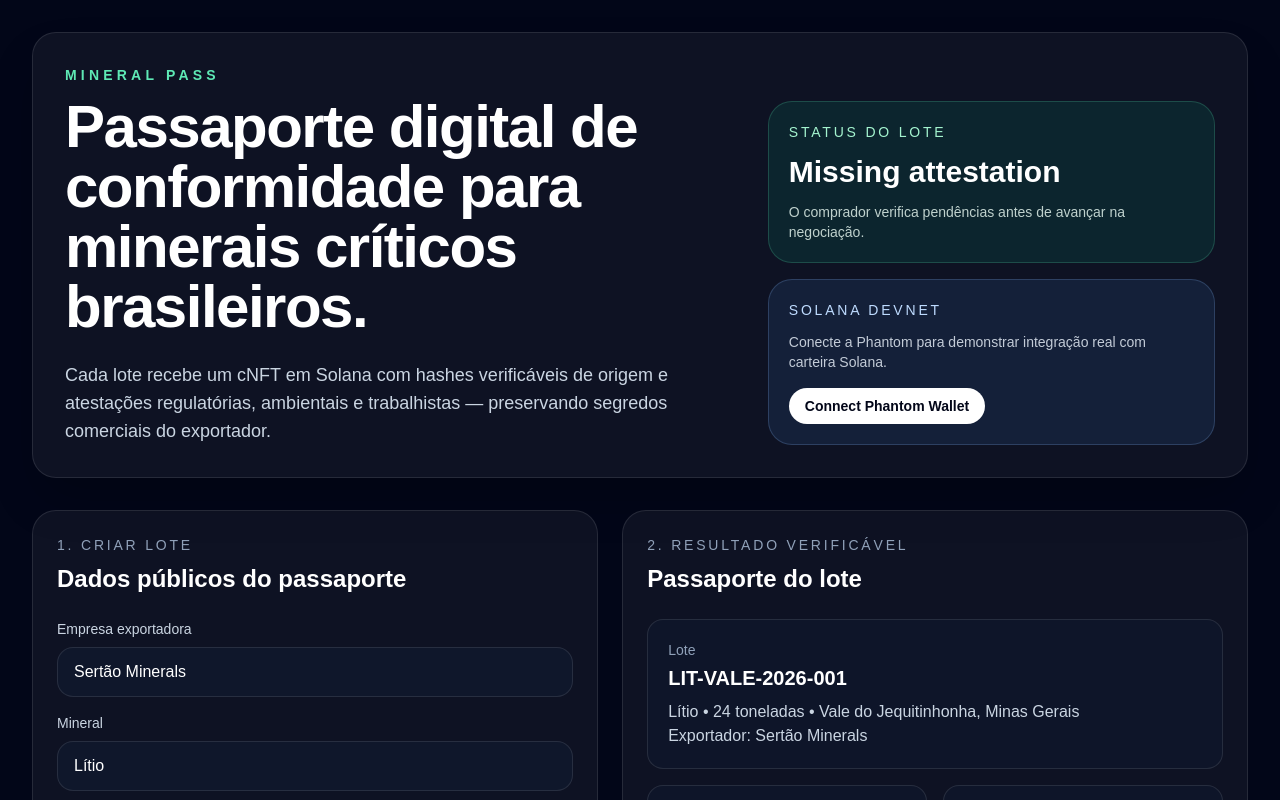
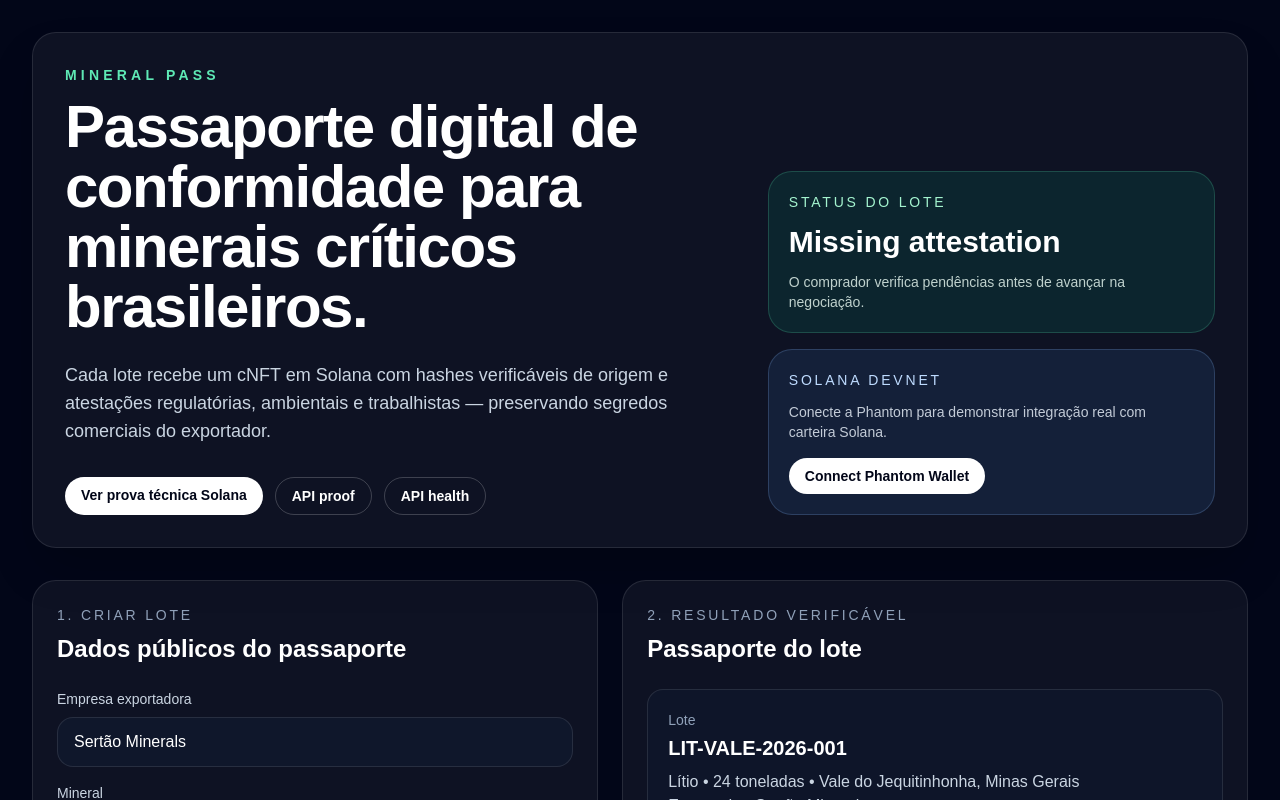
Before and after one commit to izalaw/MineralPass, a Next.js app: page / in a window 1280 px wide. Shown: the top 800 px of the page. Built offline with nearby package versions, Linux system fonts and the light colour scheme.

Commit message:
Add quick technical links to homepage

```diff
--- a/src/app/page.tsx
+++ b/src/app/page.tsx
@@ -197,6 +197,33 @@
                 e atestações regulatórias, ambientais e trabalhistas — preservando
                 segredos comerciais do exportador.
               </p>
+
+              <div className="mt-8 flex flex-wrap gap-3">
+                <a
+                  href="/technical-proof"
+                  className="rounded-full bg-white px-4 py-2 text-sm font-semibold text-slate-950 transition hover:bg-slate-200"
+                >
+                  Ver prova técnica Solana
+                </a>
+
+                <a
+                  href="/api/proof"
+                  target="_blank"
+                  rel="noreferrer"
+                  className="rounded-full border border-white/20 px-4 py-2 text-sm font-semibold text-white transition hover:bg-white/10"
+                >
+                  API proof
+                </a>
+
+                <a
+                  href="/api/health"
+                  target="_blank"
+                  rel="noreferrer"
+                  className="rounded-full border border-white/20 px-4 py-2 text-sm font-semibold text-white transition hover:bg-white/10"
+                >
+                  API health
+                </a>
+              </div>
             </div>
 
             <div className="grid gap-4">
```
